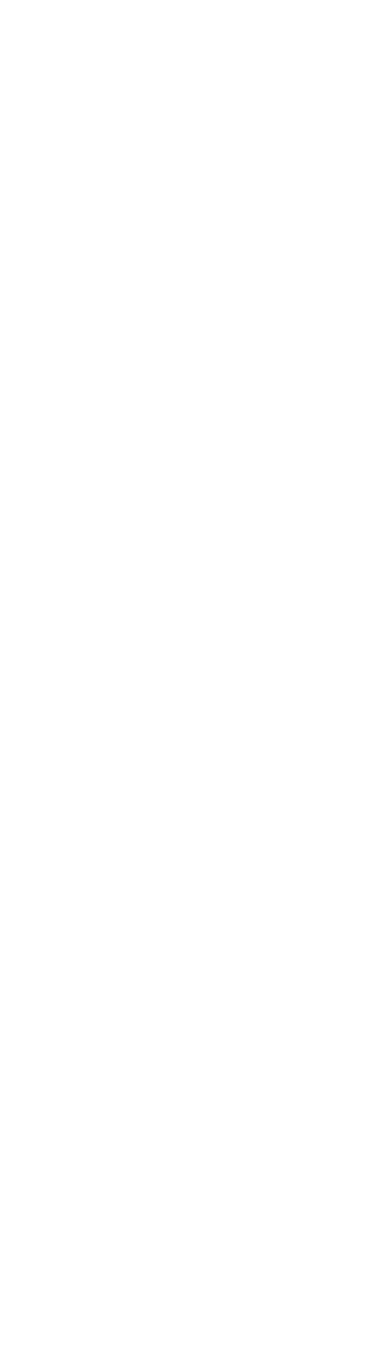
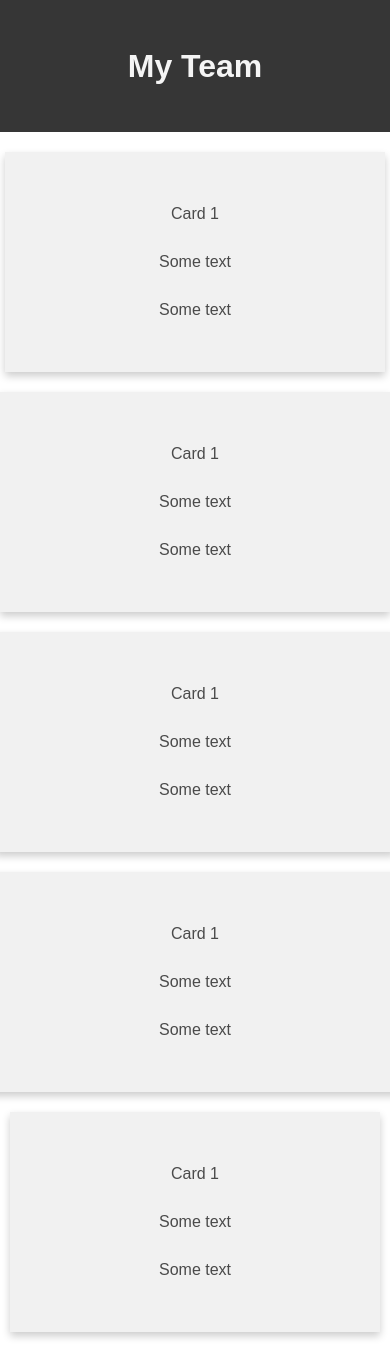
Before and after one commit to Valyoung/Team-Profile-Generator, a plain HTML site: page index.html in a window 390 px wide. Before the commit the page ends 844 px from the top, so only its background shows below. Drawn offline with nearby package versions, Linux system fonts and the light colour scheme.

Commit message:
Added Cards and CSS added files

```diff
--- a/index.html
+++ b/index.html
@@ -4,7 +4,127 @@
     <meta charset="UTF-8">
     <meta name="viewport" content="width=device-width, initial-scale=1.0">
     <meta http-equiv="X-UA-Compatible" content="ie=edge">
-    <title>Document</title>
+    <title>Team Profile Generator</title>
+    <link rel="stylesheet" href="https://cdnjs.cloudflare.com/ajax/libs/bulma/0.7.4/css/bulma.min.css">
+    <link rel="stylesheet" href="path/to/font-awesome/css/font-awesome.min.css">
+    <section class="hero is-dark">
+        <div class="hero-body">
+          <div class="container">
+            <h1 class="title" style="text-align: center;">
+              My Team
+            </h1>
+
+          </div>
+        </div>
+      </section>
+        <style>
+            * {
+              box-sizing: border-box;
+            }
+
+            body {
+              font-family: Arial, Helvetica, sans-serif;
+            }
+
+            /* Float four columns side by side */
+            .column {
+              float: left;
+              width: 25%;
+              padding: 0 10px;
+            }
+
+            /* Remove extra left and right margins, due to padding */
+            .row {margin: 0 -5px;}
+
+            /* Clear floats after the columns */
+            .row:after {
+              content: "";
+              display: table;
+              clear: both;
+            }
+
+            /* Responsive columns */
+            @media screen and (max-width: 600px) {
+              .column {
+                width: 100%;
+                display: block;
+                margin-bottom: 20px;
+              }
+            }
+
+            /* Style the counter cards */
+            .card {
+              box-shadow: 0 4px 8px 0 rgba(0, 0, 0, 0.2);
+              padding: 50px;
+              text-align: center;
+              background-color: #f1f1f1;
+            }
+            </style>
+            </head>
+            <body>
+
+
+            <div class="row">
+              <div class="column">
+                <div class="card">
+                  <h3>Card 1</h3>
+                  <br>
+                  <p>Some text</p>
+                  <br>
+
+                  <p>Some text</p>
+                </div>
+              </div>
+
+              <div class="row">
+                <div class="column">
+                  <div class="card">
+                    <h3>Card 1</h3>
+                    <br>
+                    <p>Some text</p>
+                    <br>
+
+                    <p>Some text</p>
+                  </div>
+                </div>
+
+                <div class="row">
+                    <div class="column">
+                      <div class="card">
+                        <h3>Card 1</h3>
+                        <br>
+                        <p>Some text</p>
+                        <br>
+
+                        <p>Some text</p>
+                      </div>
+                    </div>
+
+
+              <div class="row">
+                <div class="column">
+                  <div class="card">
+                    <h3>Card 1</h3>
+                    <br>
+                    <p>Some text</p>
+                    <br>
+
+                    <p>Some text</p>
+                  </div>
+                </div>
+                <div style="float: center;">
+                <div class="row" style="margin: 20px;" >
+                    <div class="column">
+                      <div class="card">
+                        <h3>Card 1</h3>
+                        <br>
+                        <p>Some text</p>
+                        <br>
+
+                        <p>Some text</p>
+                      </div>
+                    </div>
+                </div>
 </head>
 <body>
 
--- /dev/null
+++ b/src/Main.js
@@ -0,0 +1,6 @@
+module.exports = class Main {
+    constructor() {}
+    run() {
+        console.log('run all');
+    }
+}
```
Also changed, not shown: Develop/test/Employee.test.js (added, +48 -0 lines), Develop/test/Engineer.test.js (added, +19 -0 lines), Develop/test/Intern.test.js (added, +19 -0 lines), Develop/test/Manager.test.js (added, +19 -0 lines), src/Employee.js (added, +24 -0 lines), src/Engineer.js (added, +14 -0 lines), src/Intern.js (added, +14 -0 lines), src/Manager.js (added, +14 -0 lines), package-lock.json (added).
